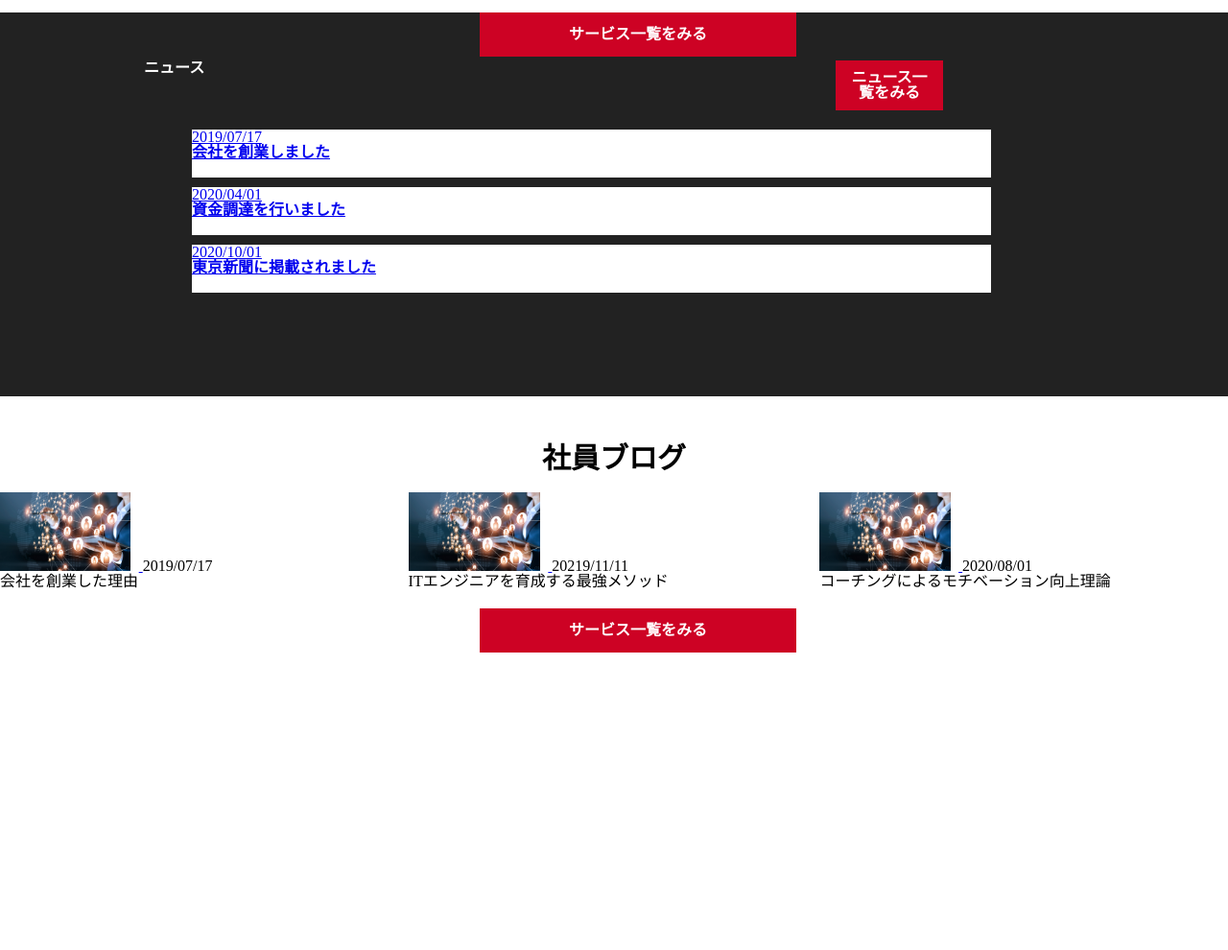
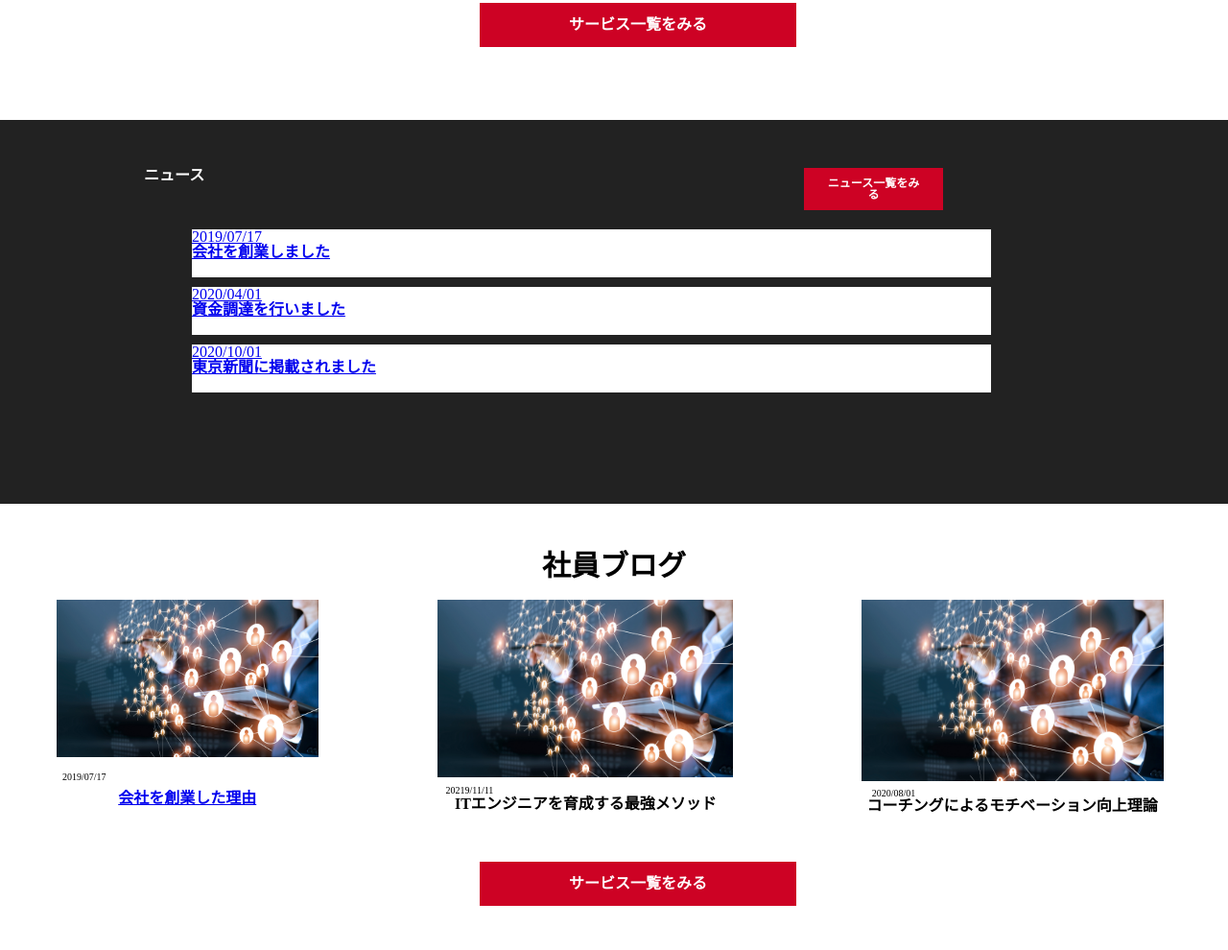
Before and after one commit to junko0126/20210326_hayashi, a plain HTML site: page index.html in a window 1280 px wide. Shown: the part 1875-2865 px from the top of the page at 96% size. Drawn offline with Linux system fonts and the light colour scheme.

Commit message:
index.css修正
レイアウト、レスポンシブ

```diff
--- a/css/index.css
+++ b/css/index.css
@@ -99,8 +99,8 @@
 .service-wrap {
   position: relative;
   padding: 20px 0;
-  /* width: 100%; */
-  /* height: 900px; */
+  width: 100%;
+  height: 1000px;
 }
 
 .service-list {
@@ -120,6 +120,7 @@
 }
 
 .service-item {
+  width: 50%;
   display: flex;
   justify-content: space-around;
 }
@@ -127,19 +128,20 @@
 .service-img {
   width: 480px;
   height: auto;
-  margin: 5px;
-  /* align-items: center; */
-  margin-right: (100% - (49% * 2));
-  margin-left: 50px;
+  margin: 0 auto;
+  text-align: center;
+  /* margin-right: (100% - (49% * 2));
+  margin-left: 50px; */
 }
 
 .item-title {
   font-weight: bold;
+  padding-top: 5px;
 }
 
 .item-explain {
   width: 480px;
-  margin-left: 50px;
+  margin: 0 auto;
 }
 
 .service-btn {
@@ -170,7 +172,6 @@
   justify-content: space-between;
   color: #fff;
   font-weight: bold;
-  /* margin-left: 100px; */
   padding-bottom: 10px;
 }
 
@@ -179,12 +180,13 @@
 }
 
 .news-btn {
-  width: 200px;
+  width: 300px;
+  font-size: 12px;
   background-color: #cd0224;
   color: #fff;
   text-align: center;
   margin-left: 70%;
-  padding: 10px;
+  padding: 10px 20px;
   text-decoration: none;
 }
 
@@ -208,12 +210,11 @@
   width: 100%;
   height: 400px;
   padding: 50px 0;
-  position: relative;
+  /* position: relative; */
 }
 
 .blog-list {
   display: flex;
-  /* flex-wrap: wrap; */
   /* justify-content: space-between; */
   /* align-items: center; */
   margin-top: 20px;
@@ -225,9 +226,46 @@
   text-align: center;
 }
 
+.blog-item {
+  display: flex;
+  flex-wrap: wrap;
+  text-align: center;
+}
+
 .blog-item img {
-  width: 32%;
-  margin-right: calc((100% - (32% * 3)) / 2);
+  width: 70%;
+  /* margin-right: calc((100% - (32% * 3)) / 2); */
+}
+
+.blog-item-content{
+  /* padding: 20px; */
+}
+
+.blog-item-date {
+  width: 45%;
+  font-size: 10px;
+  margin-top: 5px;
+  margin-right: 60px;
+}
+
+.blog-item-title {
+  width: 100%;
+  padding: 0;
+  font-size: 16px;
+  font-weight:bold;
+}
+
+.service-btn2 {
+  position: absolute;
+  width: 300px;
+  margin-left: 500px;
+  margin-top: 50px;
+  padding: 15px;
+  color: white;
+  background-color: #cd0224;
+  font-weight: bold;
+  text-align: center;
+  text-decoration: none;
 }
 
 
@@ -307,13 +345,15 @@
 }
 
 .footer-copyright {
+  width: 200px;
   color: #fff;
-  margin-left: 100px;
+  margin-left: 50px;
 }
 
 .footer-list {
+  width: 600px;
   display: flex;
-  margin-left: 600px;
+  margin-left: 500px;
 }
 
 .footer-nav-item a {
@@ -366,13 +406,34 @@
   .header-nav {
     display: none; /* デスクトップのナビを消す */
   }
-}
 
   .service-wrap{
   flex-wrap: wrap;
+  height: auto;
   }
 
-  /* .service-item {
+  .service-item {
   width: 80%;
   margin: 0 auto;
-  } */
+  }
+
+  .service-btn {
+    width: auto;
+    margin: 0 auto;
+  }
+
+  .news-wrap {
+    margin-top: 50px;
+  }
+
+  .service-btn2 {
+    width: auto;
+  }
+  .footer-copyright {
+    margin: 0;
+  }
+
+  .footer-list {
+    margin-left: 50px;
+  }
+}
--- a/index.html
+++ b/index.html
@@ -126,7 +126,9 @@
                 <img src="img/blog.png" alt="会社を創業した理由">
               </a>
               <span class="blog-item-date">2019/07/17</span>
-              <p class="blog-item-title">会社を創業した理由</p>
+              <h3 class="blog-item-title">
+                <a href="#">会社を創業した理由</a>
+              </h3>
             </article>
 
             <article class="blog-item">
@@ -146,7 +148,7 @@
             </article>
           </div>
 
-          <a href="service.html" class="service-btn">サービス一覧をみる</a>
+          <a href="service.html" class="service-btn2">サービス一覧をみる</a>
       </div>
     </main>
 
```
